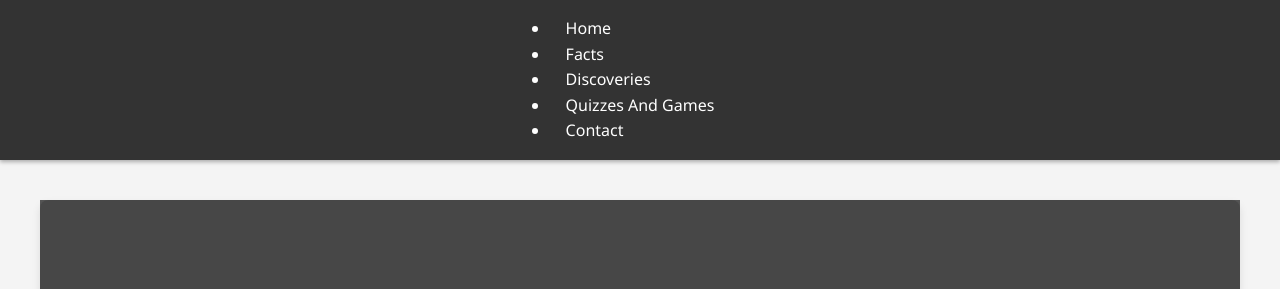
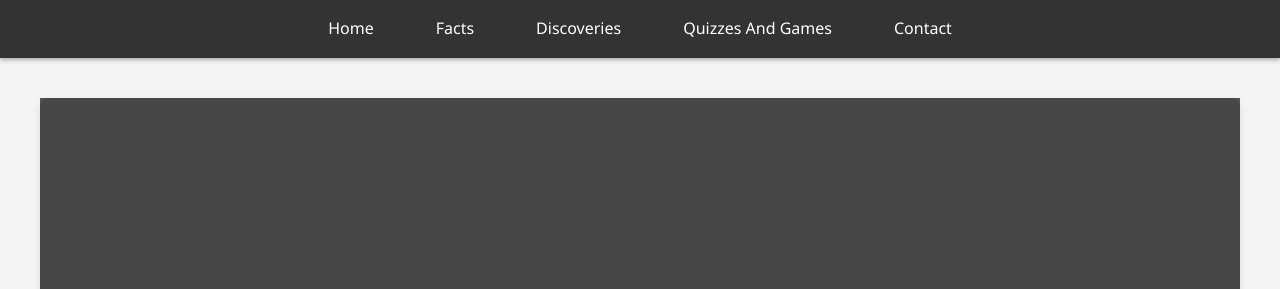
Before and after one commit to 6124224/ScienceAndFActs, a plain HTML site: page index.html in a window 1280 px wide. Shown: the top 289 px of the page. Drawn offline with Linux system fonts and the light colour scheme; placeholder pictures from the web are drawn by us.

Commit message:
Update index.html

```diff
--- a/index.html
+++ b/index.html
@@ -243,18 +243,26 @@
 
   <!-- HEADER & NAVIGATION -->
   <header>
-    <nav>
-        <ul>
-            <li><a href="#index">Home</a></li>
-            <li><a href="#facts">Facts</a></li>
-            <li><a href="#discoveries">Discoveries</a></li>
-            <li><a href="Quiz.html">Quizzes And Games</a></li>
-            <li><a href="#contact">Contact</a></li>
-        </ul>
-    </nav>
+  <nav>
+    <ul style="display: flex; justify-content: center; list-style: none; padding: 0; margin: 0;">
+      <li style="margin: 0 15px;">
+        <a href="#index" style="text-decoration: none; color: #fff; font-size: 16px;">Home</a>
+      </li>
+      <li style="margin: 0 15px;">
+        <a href="#facts" style="text-decoration: none; color: #fff; font-size: 16px;">Facts</a>
+      </li>
+      <li style="margin: 0 15px;">
+        <a href="#discoveries" style="text-decoration: none; color: #fff; font-size: 16px;">Discoveries</a>
+      </li>
+      <li style="margin: 0 15px;">
+        <a href="Quiz.html" style="text-decoration: none; color: #fff; font-size: 16px;">Quizzes And Games</a>
+      </li>
+      <li style="margin: 0 15px;">
+        <a href="#contact" style="text-decoration: none; color: #fff; font-size: 16px;">Contact</a>
+      </li>
+    </ul>
+  </nav>
 </header>
-
-
   <!-- HERO / HOME SECTION -->
   <section id="home" class="hero fade-in">
     <div class="hero-content">
```
